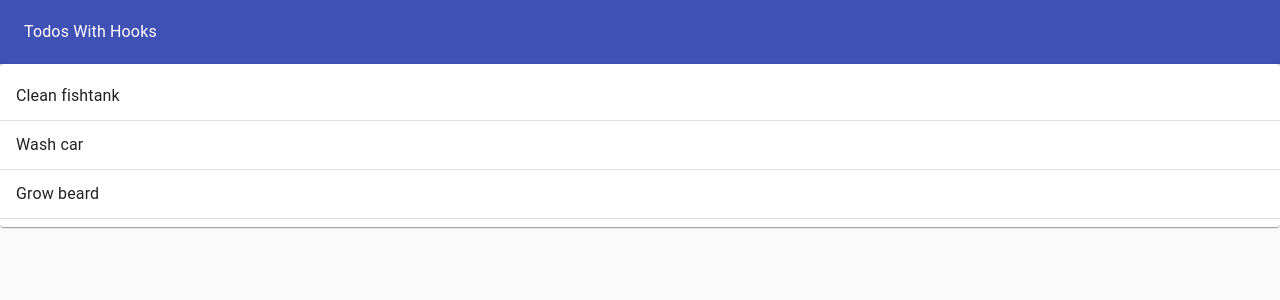
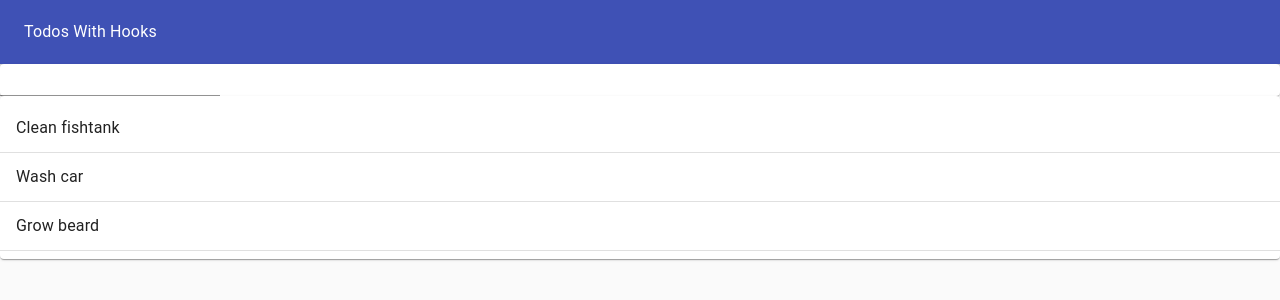
Before and after one commit to tpsnugget/REACT-Section-33-Hooks-Project, a React (Create React App) app in the folder todo-app/: page / in a window 1280 px wide. Shown: the top 300 px of the page. Built offline with nearby package versions, Linux system fonts and the light colour scheme; the HTML template or start-up script is replaced by a standard one.

Commit message:
C5:33:253 complete. Added TodoForm, added hooks directory, imported useInputState from C5:32

```diff
--- a/todo-app/src/TodoApp.js
+++ b/todo-app/src/TodoApp.js
@@ -5,6 +5,7 @@ import AppBar from "@material-ui/core/AppBar"
 import Toolbar from "@material-ui/core/Toolbar"
 import Grid from "@material-ui/core/Grid"
 import TodoList from "./TodoList"
+import TodoForm from "./TodoForm"
 
 function TodoApp(){
 
@@ -15,6 +16,9 @@ function TodoApp(){
    ]
 
    const [todos, setTodos] = useState(initialTodos)
+   const addTodo = newTodoText => {
+      setTodos([...todos, {id: 4, task: newTodoText, completed: false}])
+   }
 
    return(
       <Paper style={{
@@ -38,6 +42,7 @@ function TodoApp(){
                </Typography>
             </Toolbar>
          </AppBar>
+         <TodoForm addTodo={addTodo}/>
          <TodoList todos={todos} />
       </Paper>
    )
--- /dev/null
+++ b/todo-app/src/TodoForm.js
@@ -0,0 +1,26 @@
+import React from "react"
+import Paper from "@material-ui/core/Paper"
+import TextField from "@material-ui/core/TextField"
+import useInputState from "./hooks/useInputState"
+
+function TodoForm({ addTodo }){
+
+   const [task, changeTask, resetTask] = useInputState("")
+
+   return(
+      <Paper>
+         <form onSubmit={e => {
+            e.preventDefault()
+            addTodo(task)
+            resetTask()
+         }}>
+         <TextField
+            value={task}
+            onChange={changeTask}
+         />
+         </form>
+      </Paper>
+   )
+}
+
+export default TodoForm
--- a/todo-app/src/TodoList.js
+++ b/todo-app/src/TodoList.js
@@ -9,7 +9,7 @@ function TodoList(props) {
    return (
       <Paper>
          <List>
-            {props.todos.map(todo => (
+            {props.todos.map( (todo, i) => (
                <>
                   <ListItem>
                      <ListItemText>{todo.task}</ListItemText>
--- /dev/null
+++ b/todo-app/src/hooks/useInputState.js
@@ -0,0 +1,16 @@
+import { useState } from "react"
+
+export default initialVal => {
+
+   const [value, setValue] = useState(initialVal)
+
+   const handleChange = (e) => {
+      setValue(e.target.value)
+   }
+
+   const reset = () => {
+      setValue("")
+   }
+
+   return [value, handleChange, reset]
+}
```
